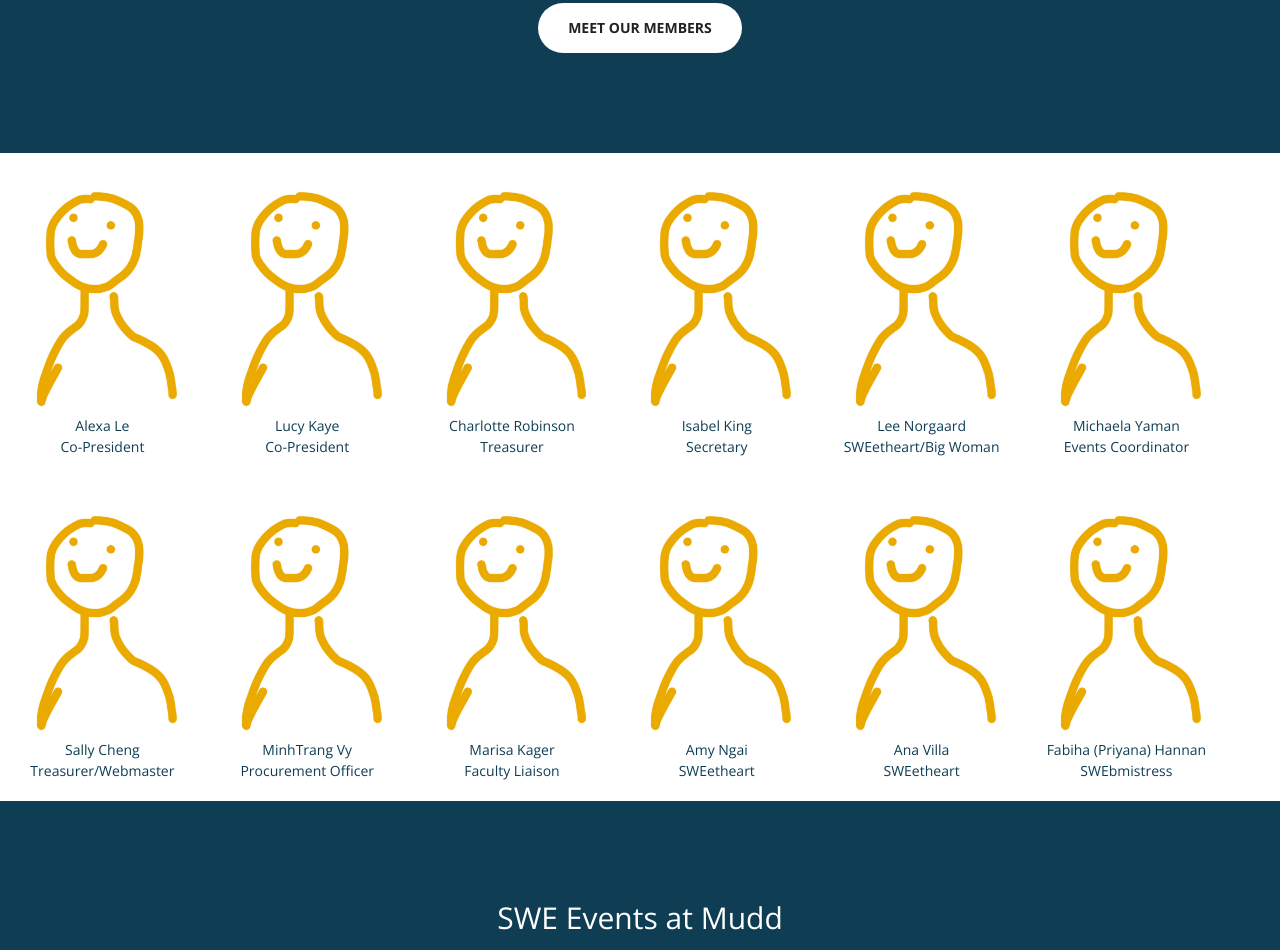
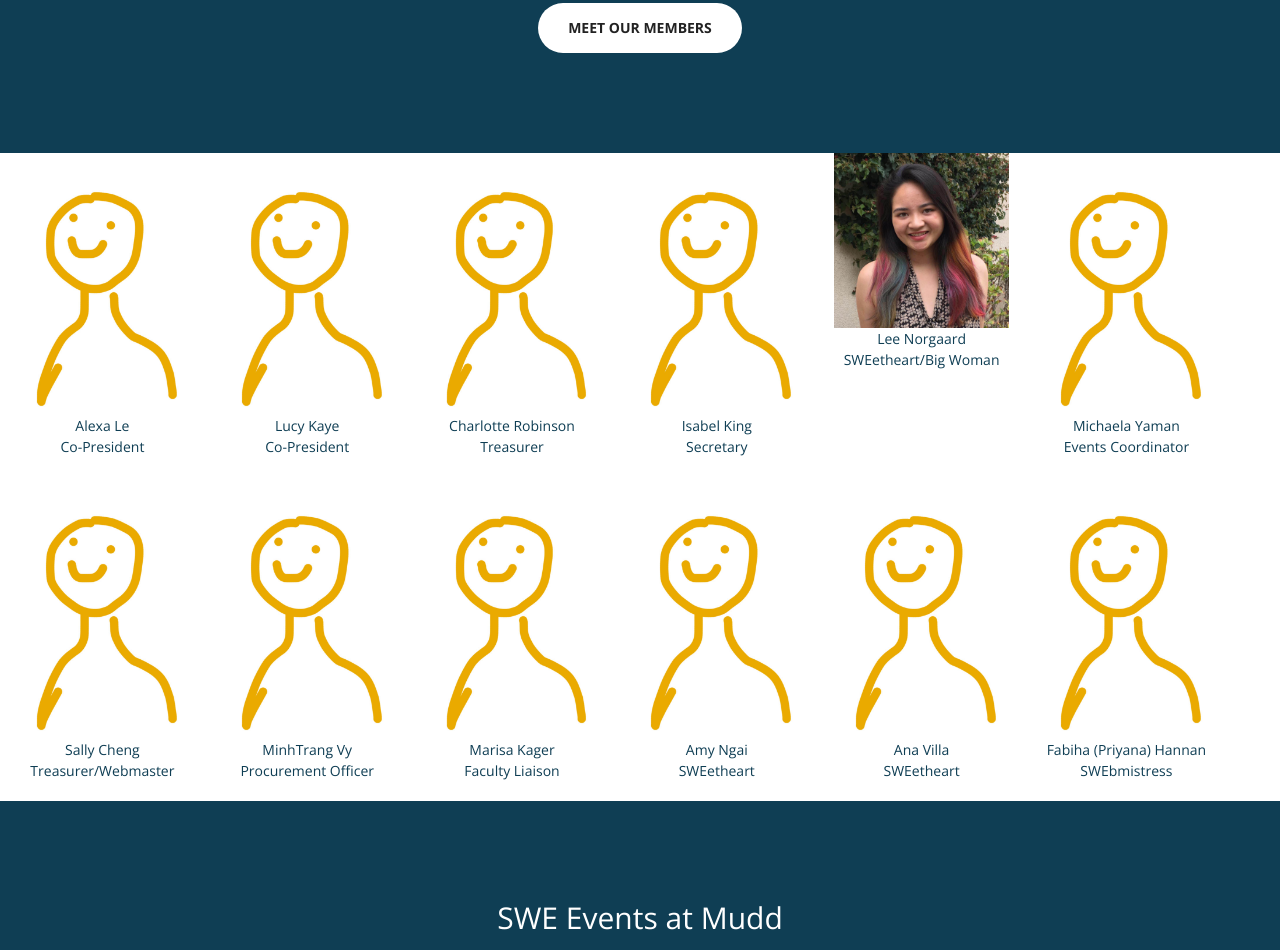
Before and after one commit to scheng48/HMC-SWE-Website, a plain HTML site: page index.html in a window 1280 px wide. Shown: the part 1381-2331 px from the top of the page. Drawn offline with nearby package versions, Linux system fonts and the light colour scheme.

Commit message:
minor fixes, added image

```diff
--- a/index.html
+++ b/index.html
@@ -197,7 +197,7 @@
                 </div>
                 <div class="col-lg-4 col-sm-6 headshot">
                     <a class="portfolio-box">
-                        <img src="img/sample_headshot2.jpg" class="img-responsive" alt="">
+                        <img src="img/officers/lee.jpg" class="img-responsive" alt="">
                         <p class="member-name" align="center"> Lee Norgaard
                             <br> SWEetheart/Big Woman
                         </p>
```
Also changed, not shown: img/officers/lee.JPG (added).
